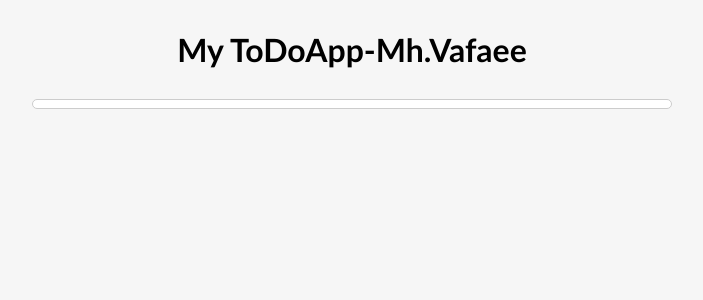
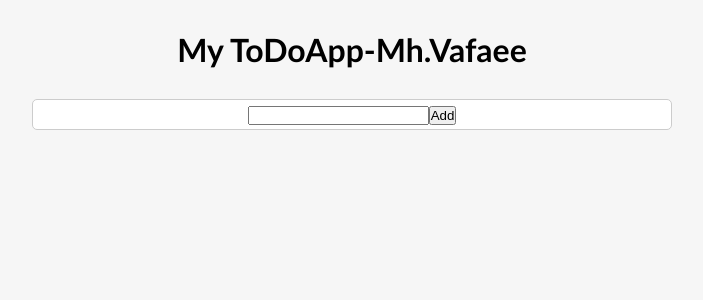
Before and after one commit to vafa2020/toDoListApp, a React (Create React App) app: page / in a window 1280 px wide. Shown: the top 300 px of the page, without its empty margins (288-991 px from the left). Built offline with nearby package versions, Linux system fonts and the light colour scheme.

Commit message:
the start complate components

```diff
--- a/src/app/component/ToDoApp/ToDoApp.js
+++ b/src/app/component/ToDoApp/ToDoApp.js
@@ -1,8 +1,13 @@
+import { useState } from "react";
+import ToDoForm from "../ToDoForm/ToDoForm";
+import ToDoList from "../ToDoList/ToDoList";
 import classes from "./ToDoApp.module.css";
 const ToDoApp = () => {
+  const[todos,setTodos]=useState()
   return (
     <div className={classes.Container}>
-
+     <ToDoForm/>
+     <ToDoList/>
     </div>
   );
 };
--- a/src/app/component/ToDoForm/ToDoForm.js
+++ b/src/app/component/ToDoForm/ToDoForm.js
@@ -1,8 +1,13 @@
+import { useState } from "react";
 import classes from "./ToDoForm.module.css";
 const ToDoForm = () => {
+  const[todo,setTodo]=useState("")
   return (
     <div className={classes.ToDoForm}>
-
+     <form >
+       <input type="text" value={todo}/>
+       <button type="submit">Add</button>
+     </form>
     </div>
   );
 };
--- a/src/app/component/ToDoList/ToDoList.js
+++ b/src/app/component/ToDoList/ToDoList.js
@@ -1,4 +1,4 @@
-import classes from "./ToDoForm.module.css";
+import classes from "./ToDoList.module.css";
 const ToDoList = () => {
   return (
     <div className={classes.ToDoList}>
```
